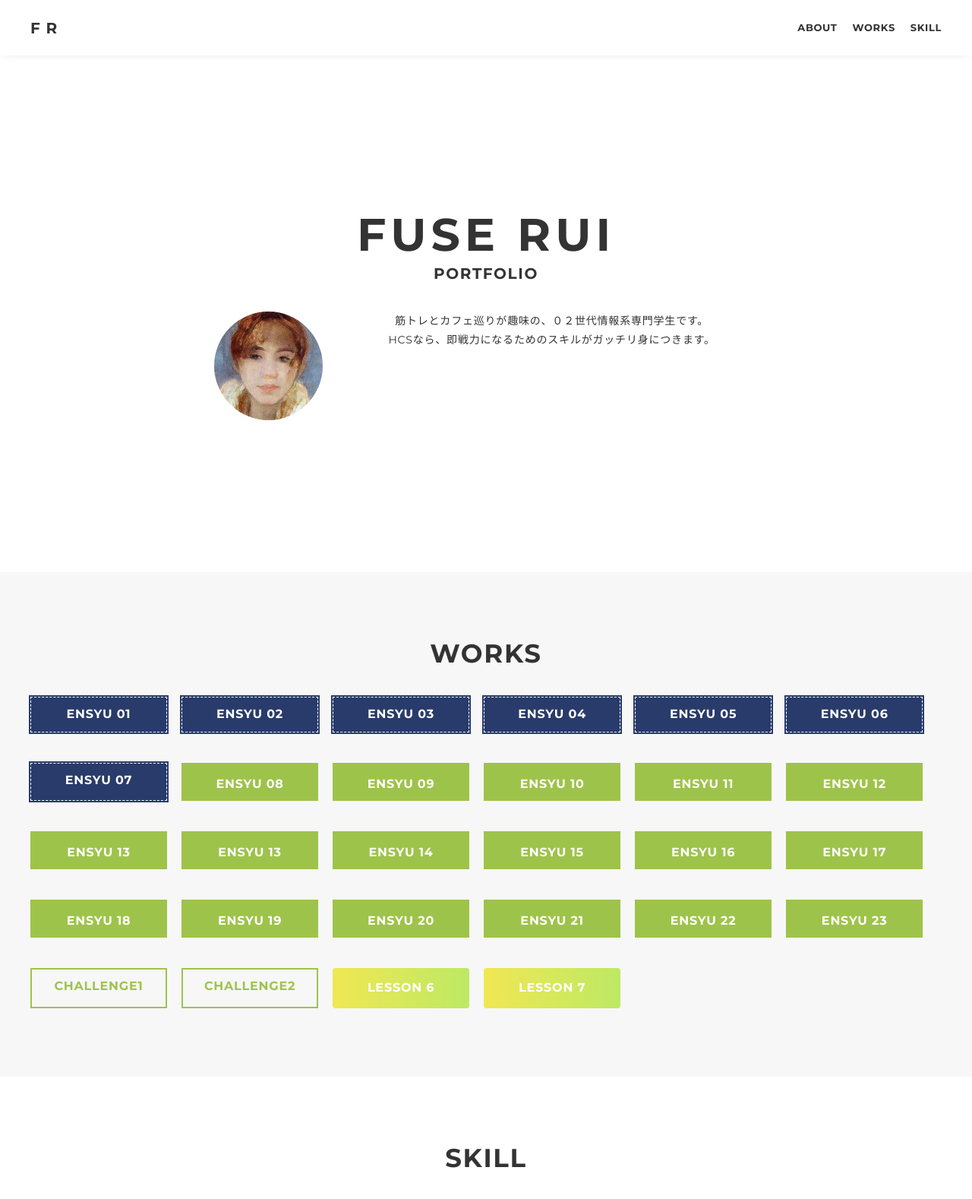
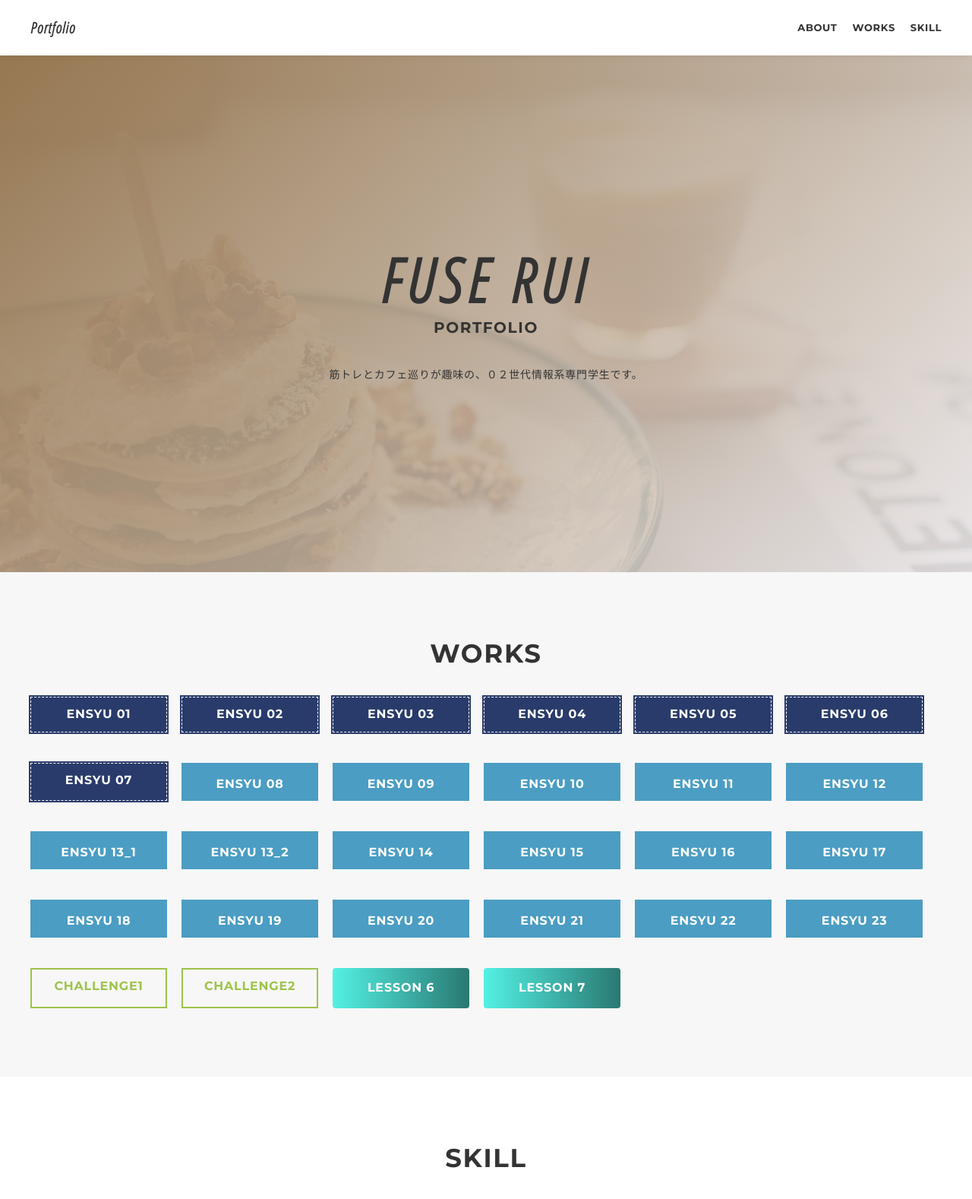
Before and after one commit to rui-f-02/J1A125, a plain HTML site: page index.html in a window 1280 px wide. Shown: the top 1578 px of the page at 76% size. Drawn offline with nearby package versions, Linux system fonts and the light colour scheme.

Commit message:
Add files via upload

```diff
--- a/index.html
+++ b/index.html
@@ -12,6 +12,9 @@
 	<link href="portfolio/css/ress.css" media="all" rel="stylesheet" type="text/css" />
 	<link href="portfolio/css/style.css" media="all" rel="stylesheet" type="text/css" />
 	<link rel="shortcut icon" href="portfolio/img/favicon.ico" />
+	<link rel="preconnect" href="https://fonts.googleapis.com">
+<link rel="preconnect" href="https://fonts.gstatic.com" crossorigin>
+<link href="https://fonts.googleapis.com/css2?family=Open+Sans+Condensed:ital,wght@1,300&display=swap" rel="stylesheet">
 </head>
 
 <body>
@@ -20,7 +23,7 @@
 		<header class="header ">
 			<div class="inner">
 				<h1 class="header-logo">
-					<a href=".">F R</a>
+					<a href=".">Portfolio</a>
 				</h1>
 				<nav class="header-nav">
 					<ul class="header-nav-list">
@@ -40,11 +43,10 @@
 					<p class="main-visual-subtitle">PORTFOLIO</p>
 					<div class="main-visual-profile">
 						<p class="main-visual-img">
-							<img src="portfolio/img/profile.png" alt="自画像" />
+
 						</p>
 						<p class="main-visual-text">
 							筋トレとカフェ巡りが趣味の、<br class="sp-only">０２世代情報系専門学生です。<br>
-							HCSなら、即戦力になるためのスキルが<br class="sp-only">ガッチリ身につきます。<br>
 						</p>
 					</div>
 				</div>
@@ -67,8 +69,8 @@
 						<a class="works-item btn-open" href="ensyu/10.html">ENSYU 10</a>
 						<a class="works-item btn-open" href="ensyu/11.html">ENSYU 11</a>
 						<a class="works-item btn-open" href="ensyu/12.html">ENSYU 12</a>
-						<a class="works-item btn-open" href="ensyu/13_1.html">ENSYU 13</a>
-						<a class="works-item btn-open" href="ensyu/13_2.html">ENSYU 13</a>
+						<a class="works-item btn-open" href="ensyu/13_1.html">ENSYU 13_1</a>
+						<a class="works-item btn-open" href="ensyu/13_2.html">ENSYU 13_2</a>
 						<a class="works-item btn-open" href="ensyu/14.html">ENSYU 14</a>
 						<a class="works-item btn-open" href="ensyu/15.html">ENSYU 15</a>
 						<a class="works-item btn-open" href="ensyu/16.html">ENSYU 16</a>
--- a/portfolio/css/style.css
+++ b/portfolio/css/style.css
@@ -95,6 +95,7 @@ li {
   line-height: 1.2;
   margin-right: 20px;
   letter-spacing: .05em;
+  font-family: 'Open Sans Condensed', sans-serif;
 }
 
 .header-logo a {
@@ -146,6 +147,8 @@ li {
   justify-content: center;
   height: 85vh;
   text-align: center;
+  background: linear-gradient(-45deg, rgba(235, 230, 230, 0.8), rgb(150, 120, 82)),url(../img/pancakes.jpg);
+  background-size: cover;
 }
 
 .main-visual-inner {
@@ -153,11 +156,12 @@ li {
 }
 
 .main-visual-title {
-  font-size: 60px;
+  font-size: 80px;
   font-weight: bold;
   line-height: 1.2;
   margin-bottom: 5px;
   letter-spacing: .1em;
+  font-family: 'Open Sans Condensed', sans-serif;
 }
 .main-visual-subtitle {
   font-size: 20px;
@@ -172,11 +176,11 @@ li {
   max-width: 800px;
   margin: 0 auto;
 }
-.main-visual-img {
+/* .main-visual-img {
   width: 20%;
   margin-right: 30px;
   border-radius: 50%;
-}
+} */
 .main-visual-img img {
   border-radius: 50%;
 }
@@ -230,13 +234,13 @@ li {
   max-width: 180px;
   height:50px;
   text-align: center;
-  background-color: #9ec34b;
+  background-color: #4b9dc3;
   font-size: 16px;
   line-height: 52px;
   color: #FFF;
   text-decoration: none;
   font-weight: bold;
-  border: 2px solid #9ec34b;
+  border: 2px solid #4b9dc3;
   position: relative;
   overflow: hidden;
   z-index: 1;
@@ -325,7 +329,7 @@ li {
   font-weight: bold;
   padding: 12px 24px;
   border-radius: 4px;
-  background-image: linear-gradient(-90deg, #89eb75, #f1e753);
+  background-image: linear-gradient(-90deg, #000, #53f1e4);
   transition: .5s;
   background-size: 200%;
 }
@@ -565,6 +569,7 @@ li {
     margin-bottom: 20px;
   }
 
+
   /* Works */
   .works-name {
     font-size: 10px;
```
Also changed, not shown: lesson7/css/style.css (+21 -14 lines), lesson7/guide/index.html (+26 -4 lines), lesson7/index.html (+2 -2 lines), portfolio/img/pancakes.jpg (added).
